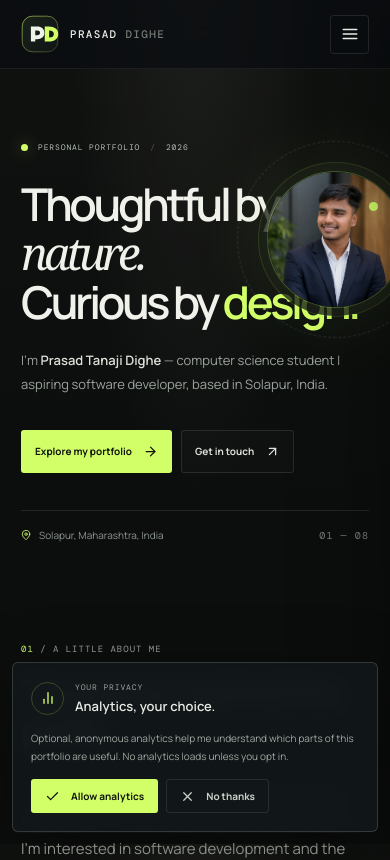
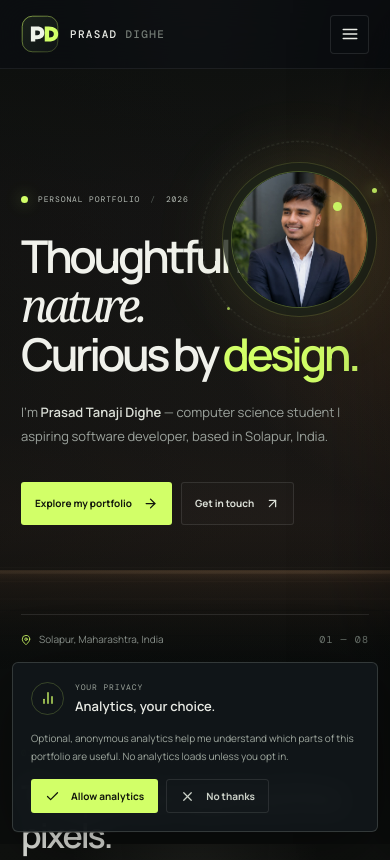
Before and after one commit to digheprasad/prasad-dighe-resume, a React (Vite) app: page / in a window 390 px wide. Shown: the top 860 px of the page. Built offline with nearby package versions, Linux system fonts and the light colour scheme; no server answers.

Commit message:
Updated portfolio

```diff
--- a/src/styles.css
+++ b/src/styles.css
@@ -135,6 +135,21 @@ button:focus-visible, a:focus-visible, input:focus-visible, textarea:focus-visib
   align-items: center;
   padding-top: 35px;
   padding-bottom: 102px;
+}
+.hero-section::before {
+  position: absolute;
+  z-index: 0;
+  top: 0;
+  left: 50%;
+  width: 100vw;
+  height: 100%;
+  background:
+    linear-gradient(90deg, rgba(10, 12, 11, .32), rgba(10, 12, 11, .16) 53%, rgba(10, 12, 11, .12)),
+    linear-gradient(0deg, #0b0e0d 0%, rgba(11, 14, 13, .08) 25%, rgba(11, 14, 13, .08) 80%, #101210 100%),
+    url("./studio-background.svg") center 48% / cover no-repeat;
+  content: "";
+  pointer-events: none;
+  transform: translateX(-50%);
 }
 .hero-copy { position: relative; z-index: 1; padding: 47px 0 25px; }
 .availability-label, .eyebrow, .resume-format, .resume-status, .record-date, .project-index, .resume-file-note, .hero-footer > a, .hero-footer > span {
@@ -464,11 +479,12 @@ button:focus-visible, a:focus-visible, input:focus-visible, textarea:focus-visib
   .nav-links > a { padding: 14px 0; border-bottom: 1px solid rgba(232,238,230,.07); color: #c8cec5; font-size: 13px; }
   .nav-links .nav-contact { align-self: flex-start; margin: 22px 0 0; padding: 11px 14px; }
   .menu-backdrop { position: fixed; z-index: 0; inset: 0; display: block; border: 0; background: rgba(0,0,0,.42); }
-  .hero-section { min-height: auto; grid-template-columns: 1fr; gap: 0; padding-top: 42px; padding-bottom: 92px; }
+  .hero-section { min-height: 600px; grid-template-columns: 1fr; gap: 0; padding-top: 42px; padding-bottom: 92px; }
+  .hero-section::before { background-position: 55% center; }
   .hero-copy { padding: 30px 0 0; }
   .hero-copy h1 { margin-top: 27px; font-size: clamp(45px, 11vw, 68px); }
   .hero-description { max-width: 500px; font-size: 14px; }
-  .hero-art-wrap { position: absolute; top: 37px; right: -75px; width: 235px; opacity: .78; pointer-events: none; }
+  .hero-art-wrap { position: absolute; top: 37px; right: -48px; width: 235px; opacity: .78; pointer-events: none; }
   .hero-art { width: 235px; }
   .art-coordinate, .art-caption, .art-index { display: none; }
   .hero-footer { bottom: 22px; grid-template-columns: 1fr auto; }
@@ -487,7 +503,7 @@ button:focus-visible, a:focus-visible, input:focus-visible, textarea:focus-visib
 }
 @media (max-width: 520px) {
   .hero-copy h1 { font-size: clamp(41px, 11.6vw, 58px); }
-  .hero-art-wrap { top: 53px; right: -84px; opacity: .7; }
+  .hero-art-wrap { top: 53px; right: -48px; opacity: .7; }
   .availability-label { font-size: 8px; }
   .hero-description { max-width: 390px; font-size: 13px; }
   .hero-actions { gap: 9px; }
```
Also changed, not shown: src/studio-background.svg (added).
